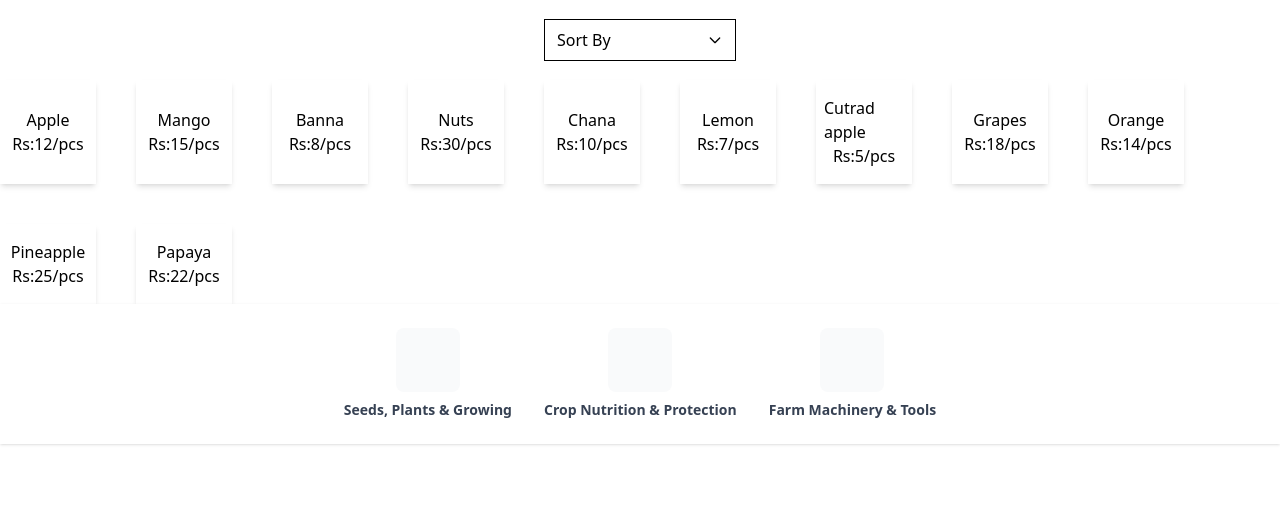
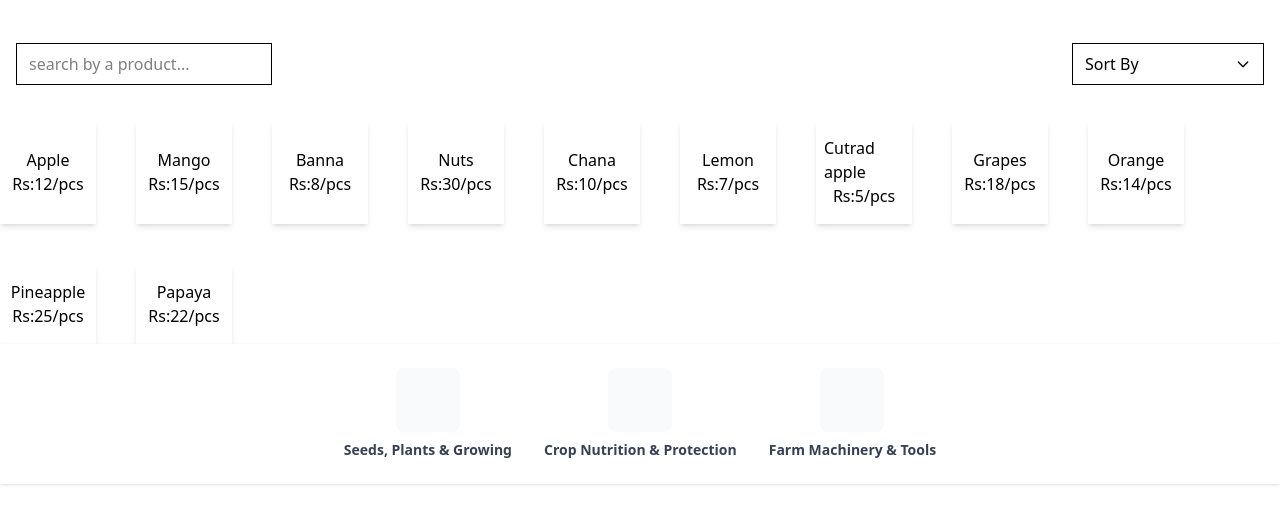
Before and after one commit to SoumitraMaity14/React, a React (Vite) app in the folder My-qsn/: page / in a window 1280 px wide. Shown: the top 524 px of the page. Built offline with nearby package versions, Linux system fonts and the light colour scheme.

Commit message:
Drop down added

```diff
--- a/My-qsn/src/components/sort/ProductList.tsx
+++ b/My-qsn/src/components/sort/ProductList.tsx
@@ -1,5 +1,5 @@
 
-export const ProductList = ({ sortby }: { sortby: string }) => {
+export const ProductList = ({ sortby,search }: { sortby: string, search:string }) => {
 
     type productsType = {
         name: string,
@@ -28,9 +28,12 @@ export const ProductList = ({ sortby }: { sortby: string }) => {
         "PRICE_HIGH_LOW": (a, b) => (b.price - a.price),
     }
 
-    const sortedProducts = [...products].sort(sortfunction[sortby] || (() => 0))
 
 
+    const filtered=products.filter((p)=>{
+       return p.name.toLowerCase().includes(search.toLowerCase())
+    })
+    const sortedProducts=[...filtered].sort(sortfunction[sortby] || (()=>0))
 
 
     return (
--- a/My-qsn/src/components/sort/Sort.tsx
+++ b/My-qsn/src/components/sort/Sort.tsx
@@ -4,11 +4,21 @@ import { ProductList } from "./ProductList"
 
 export const Sort = () => {
   const [sortby, setSortby]=useState<string>("A-z")
+  const [search, setSearch]=useState<string>("")
 
   return (
     <div>
+      <div className="w-full max-w-7xl mx-auto mt-6 mb-4 flex justify-between items-center px-4">
+      <input type="text" value={search}
+      onChange={(e)=>setSearch(e.target.value)}
+      placeholder="search by a product..."
+      className="border px-3 py-2 w-64"
+      />
+
+
         <Dropdown setSortby={setSortby}/>
-        <ProductList sortby={sortby}/>
+         </div>
+        <ProductList sortby={sortby} search={search}/>
     </div>
   )
 }
```
Also changed, not shown: My-qsn/src/components/search/Search.tsx (added), My-qsn/src/components/sort/Dropdown.tsx (line endings or trailing spaces).
